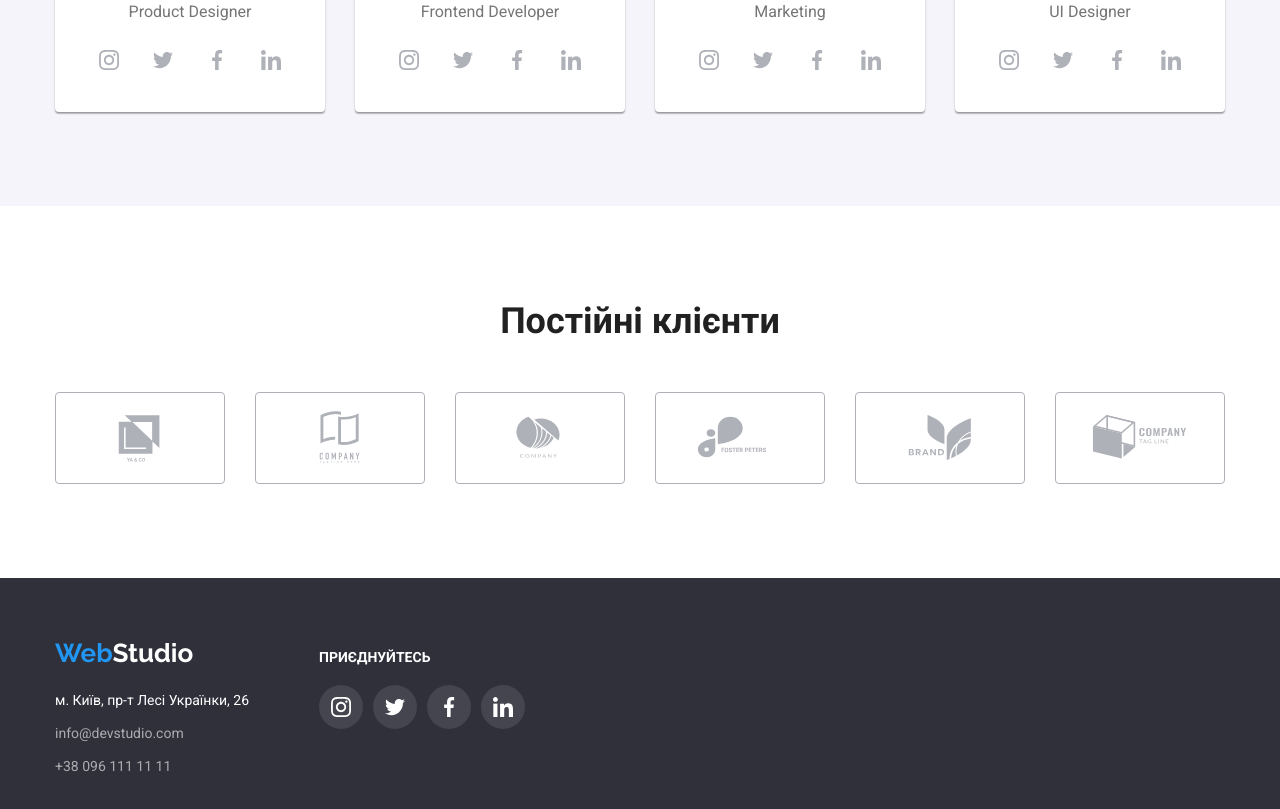
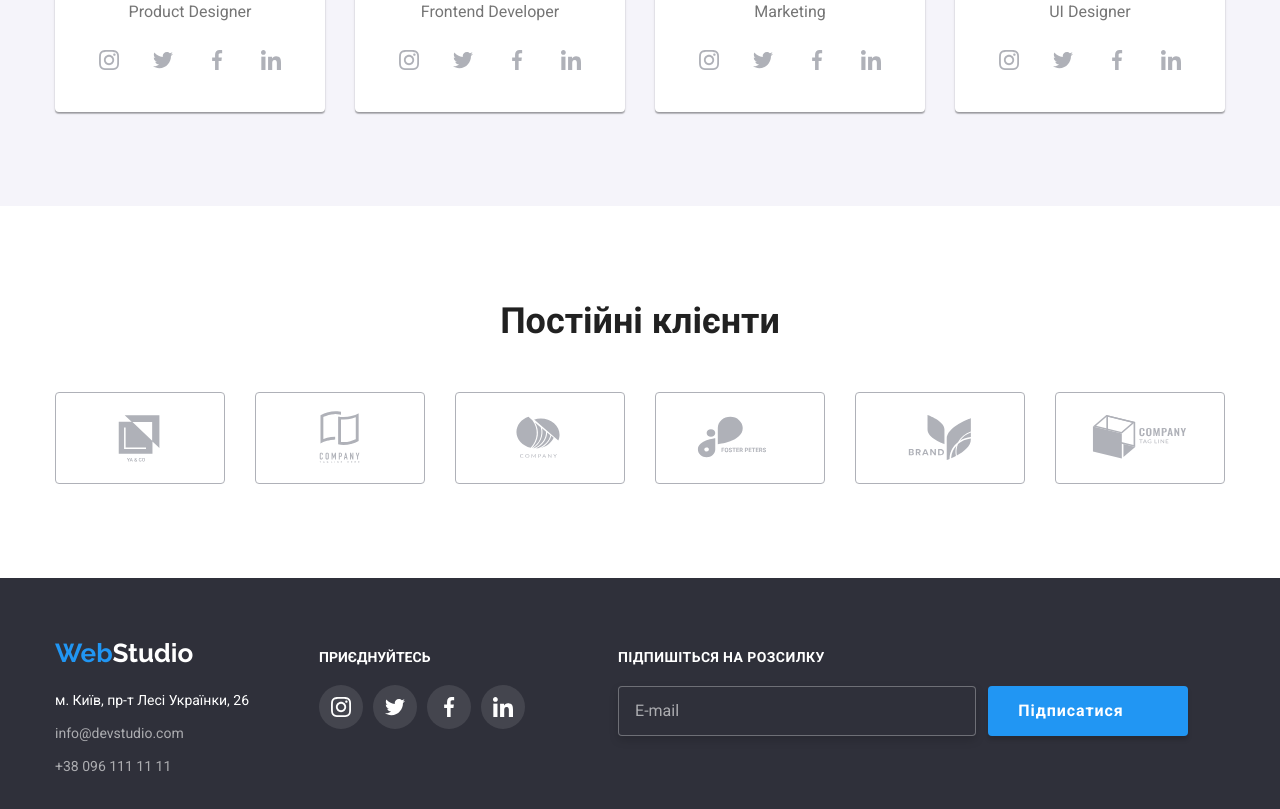
Before and after one commit to OleksandrSamofal/goit-markup-hw-06, a plain HTML site: page index.html in a window 1280 px wide. Shown: the part 2151-2960 px from the top of the page. Drawn offline with nearby package versions, Linux system fonts and the light colour scheme.

Commit message:
for check

```diff
--- a/css/styles.css
+++ b/css/styles.css
@@ -43,6 +43,13 @@ header {
 
 button {
   font-family: inherit;
+}
+
+:hover {
+  transition: 250ms cubic-bezier(0.4, 0, 0.2, 1);
+}
+:focus {
+  transition: 250ms cubic-bezier(0.4, 0, 0.2, 1);
 }
 
 .button:hover,
@@ -254,6 +261,79 @@ fill: var(--accent-color);
   flex-direction: column;
   text-align: left;
   margin-bottom: 10px;
+}
+
+.form-field-footer {
+  position: relative;
+  /* outline: 1px solid orangered; */
+  display: flex;
+  flex-direction: column;
+  text-align: left;
+  margin-right: 12px;
+}
+
+.form-subscribe {
+  width: 570px;
+  height: 86px;
+  margin-left: 93px;
+  position: relative;
+  /* outline: 1px solid olive; */
+  display: flex;
+}
+
+.subscribe-text {
+  font-weight: 700;
+  font-size: 14px;
+  line-height: 1.14;
+  letter-spacing: 0.03em;
+  text-transform: uppercase;
+  color: var(--main-white-color);
+  margin-bottom: 20px;
+}
+
+.subscribe-input {
+  width: 358px;
+  height: 50px;
+  background-color: var(--secondary-bgc);
+  border: 1px solid rgba(255, 255, 255, 0.3);
+  filter: drop-shadow(0px 4px 4px rgba(0, 0, 0, 0.15));
+  border-radius: 4px;
+  padding: 15px 16px;
+}
+
+.form-subscribe .subscribe-input::placeholder {
+  color: rgba(255, 255, 255, 0.6);
+}
+
+.subscribe {
+  padding-left: 28px;
+  padding-right: 62px;
+  position: absolute;
+  right: 0;
+  bottom: 0;
+  width: 200px;
+  height: 50px;
+  box-shadow: 0px 4px 4px rgba(0, 0, 0, 0.15);
+  border-radius: 4px;
+  border-color: transparent;
+  color: var(--main-white-color);
+  font-weight: 700;
+  font-size: 16px;
+  line-height: 1.87;
+  /* align-items: center;
+text-align: center; */
+  letter-spacing: 0.06em;
+  background-color: var(--accent-color);
+}
+
+.icon-send {
+  position: absolute;
+  display: block;
+  width: 24px;
+  height: 24px;
+  top: 13px;
+  right: 28px;
+  fill: var(--main-white-color);
 }
 
 input {
@@ -471,10 +551,6 @@ input {
   align-items: center;
   justify-content: center;
 }
-
-/* .form-input:not(:placeholder-shown){
-  border-color: var(--accent-color);
-} */
 
 .terms {
   color: var(--accent-color);
@@ -1148,10 +1224,3 @@ footer {
   text-transform: uppercase;
   margin-bottom: 20px;
 }
-
-:hover {
-  transition: 250ms cubic-bezier(0.4, 0, 0.2, 1);
-}
-:focus {
-  transition: 250ms cubic-bezier(0.4, 0, 0.2, 1);
-}
--- a/index.html
+++ b/index.html
@@ -99,7 +99,6 @@
                   type="text"
                   name="user-name"
                   id="name"
-                  placeholder=" "
                 />
               </div>
 
@@ -531,6 +530,27 @@
             </li>
           </ul>
         </div>
+        <div>
+          <form class="form-subscribe" action="">
+            <div class="form-field-footer">
+              <label class="subscribe-text" for="text"
+                >Підпишіться на розсилку</label
+              >
+              <input
+                class="subscribe-input"
+                type="email"
+                name="user-mail"
+                id="email"
+                placeholder="E-mail"
+              />
+            </div>
+            <button class="subscribe" type="submit">
+              Підписатися<svg class="icon-send">
+                <use href="./image/icons.svg#icon-send"></use>
+              </svg>
+            </button>
+          </form>
+        </div>
       </div>
     </footer>
     <script src="./js/modal.js"></script>
```
Also changed, not shown: portfolio.html (+21 -0 lines), image/icons.svg.
